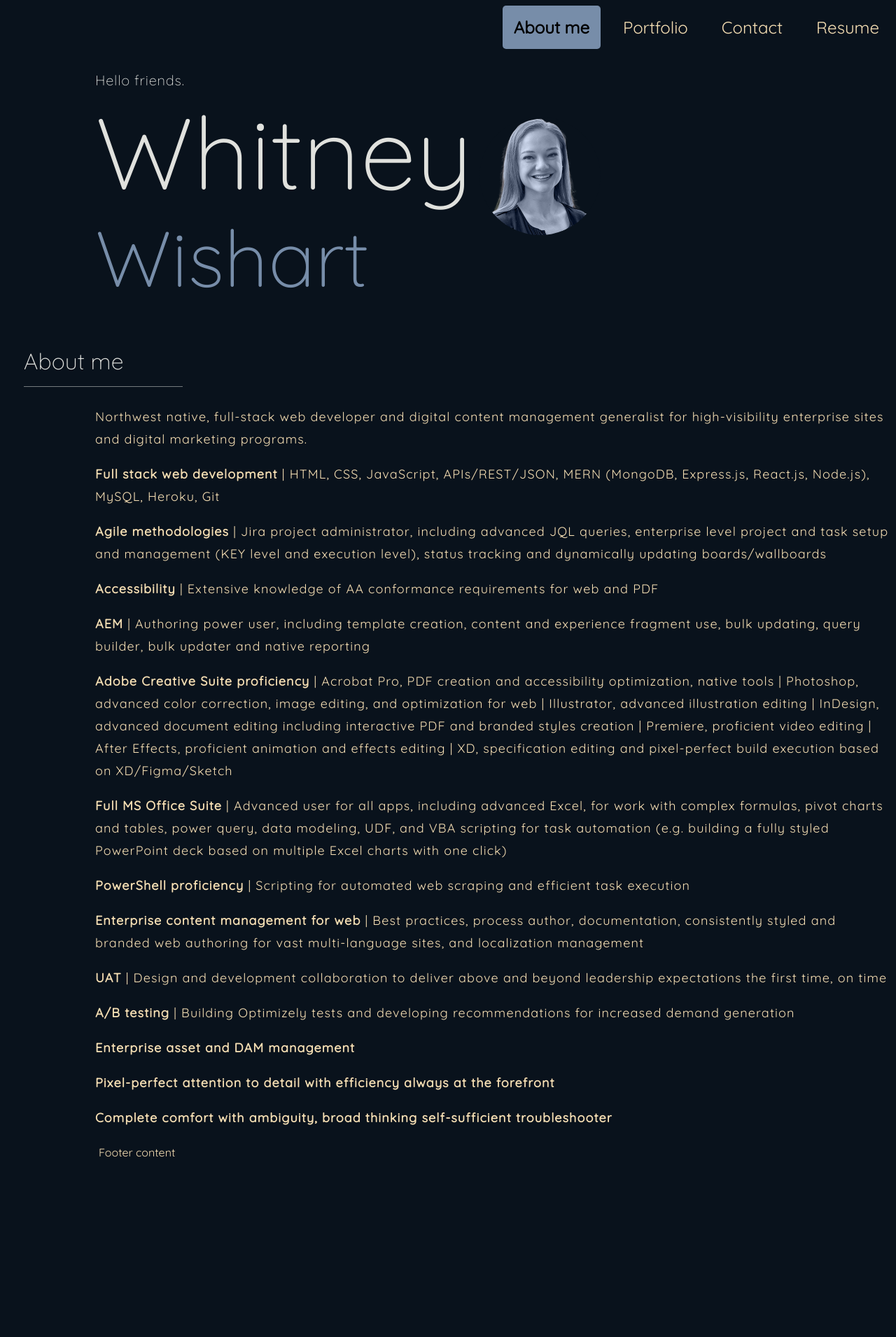
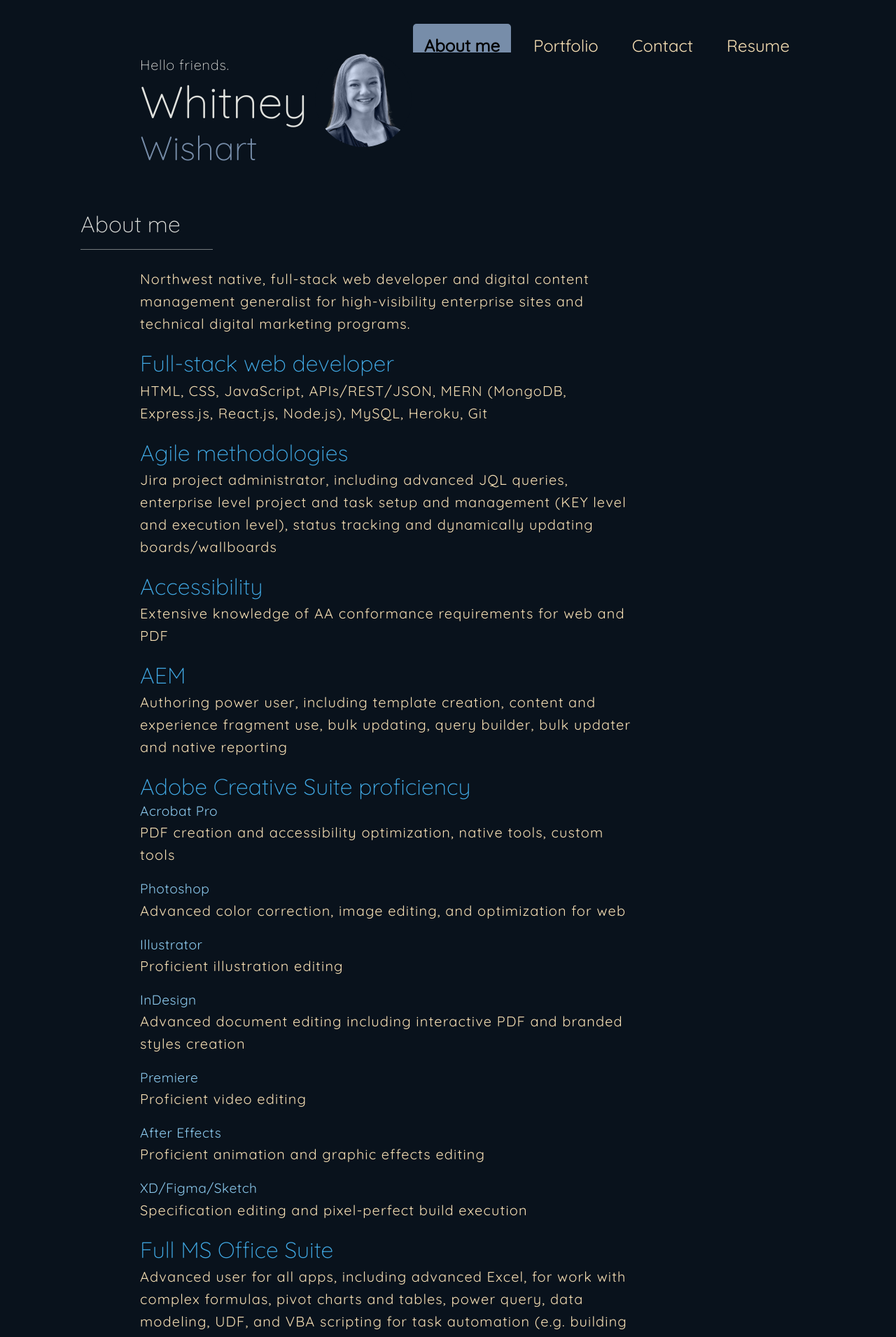
Before and after one commit to whitneywishart/react-portfolio, a React (Create React App) app: page / in a window 1280 px wide. Shown: the top 1911 px of the page at 70% size. Before the commit the page ends 1670 px from the top, so only its background shows below. Built offline with nearby package versions, Linux system fonts and the light colour scheme.

Commit message:
add about me styles

```diff
--- a/src/App.css
+++ b/src/App.css
@@ -8,24 +8,18 @@
 }
 
 body {
-  padding-left: 10%;
+  padding: 2% 10% 3% 15%;
 }
 
-.portfolio-app {
-  display: flex;
-  flex-direction: column;
-  justify-content: flex-start;
-  width: 100%;
-  min-height: 100vh;
-  background: #09121C;
+
+p {
+  font-size: 20px;
+  color: wheat;
+  letter-spacing: .07rem;
+  line-height: 2rem;
+  margin-top: .2rem;
 }
 
-p {
-  font-size: 18px;
-  color: wheat;
-  letter-spacing: .07rem;
-  line-height: 2rem
-}
 
 .navigation-buttons {
   display: flex;
@@ -51,6 +45,7 @@ p {
 .name-container {
   display: flex;
   align-items: center;
+  margin-top: -5%;
 }
 
 .name-text {
@@ -58,10 +53,9 @@ p {
 }
 
 .photo img {
-  max-width: 50%;
+  max-width: 40%;
   border-radius: 50%;
 }
-
 
 
 h1 {
@@ -76,22 +70,31 @@ h2 {
   padding-bottom: 1rem;
 }
 
-.left-rail {
-  margin-left: -9%;
-  border-bottom: 1px solid rgb(224, 225, 221, .5);
-  width: 20%;
+h3 {
+  margin: auto;
+  color: rgb(66, 171, 231);
+  font-size: 2rem;
+  font-weight: 200;
+}
+
+h4 {
+  color: #8BC8EC;
+  margin: .2rem 0rem .2rem 0rem;
+  font-weight: 400;
+  letter-spacing: .03rem;
+  font-size: 1.2rem;
 }
 
 /* Hero name styling */
 .name-h1 {
-  font-size: 9rem;
+  font-size: 4rem;
   color: #e0e1dd;
   font-weight: 100;
 
 }
 
 .name-h2 {
-  font-size: 7rem;
+  font-size: 3rem;
   color: #778da9;
   font-weight: 100;
   margin-top: -1.75%;
@@ -106,18 +109,17 @@ h2 {
   padding-top: 2rem;
 }
 
-h3 {
-  font-size: 1.5rem;
-  color: #e0e1dd;
-  font-weight: 200;
+.left-rail {
+  margin-left: -9%;
+  border-bottom: 1px solid rgb(224, 225, 221, .5);
+  width: 20%;
 }
 
-h3 {
-  margin: auto;
-  color: rgb(66, 171, 231);
-  font-size: 2em
-}
 
 a {
   text-decoration: none;
 }
+
+.about {
+  padding-right: 25%;
+}
--- a/src/components/AboutMe.js
+++ b/src/components/AboutMe.js
@@ -4,52 +4,88 @@ const AboutMe = () => {
   return (
     <div>
       <h2 className='left-rail'>About me</h2>
-      <div>
+      <div className='about'>
 
         <p>
-          Northwest native, full-stack web developer and digital content management generalist for high-visibility enterprise sites and digital marketing programs.
+          Northwest native, full-stack web developer and digital content management generalist for high-visibility enterprise sites and technical digital marketing programs.
         </p>
+
+        <h3>Full-stack web developer</h3>
+        <p> HTML, CSS, JavaScript, APIs/REST/JSON, MERN (MongoDB, Express.js, React.js, Node.js), MySQL, Heroku, Git</p>
+
+        <h3>Agile methodologies</h3>
         <p>
-          <strong>Full stack web development</strong>  |  HTML, CSS, JavaScript, APIs/REST/JSON, MERN (MongoDB, Express.js, React.js, Node.js), MySQL, Heroku, Git
+          Jira project administrator, including advanced JQL queries, enterprise level project and task setup and management (KEY level and execution level), status tracking and dynamically updating boards/wallboards
         </p>
+
+        <h3>Accessibility</h3>
         <p>
-          <strong>Agile methodologies</strong>  |  Jira project administrator, including advanced JQL queries, enterprise level project and task setup and management (KEY level and execution level), status tracking and dynamically updating boards/wallboards
+          Extensive knowledge of AA conformance requirements for web and PDF
         </p>
+
+        <h3>AEM</h3>
         <p>
-          <strong>Accessibility</strong>  |  Extensive knowledge of AA conformance requirements for web and PDF
+          Authoring power user, including template creation, content and experience fragment use, bulk updating, query builder, bulk updater and native reporting
         </p>
+
+        <h3>Adobe Creative Suite proficiency</h3>
+        <h4>Acrobat Pro</h4>
+        <p>PDF creation and accessibility optimization, native tools, custom tools</p>
+
+        <h4>Photoshop</h4>
+        <p>Advanced color correction, image editing, and optimization for web</p>
+
+        <h4>Illustrator</h4>
+        <p>Proficient illustration editing</p>
+
+        <h4>InDesign</h4>
+        <p>Advanced document editing including interactive PDF and branded styles creation</p>
+
+        <h4>Premiere</h4>
+        <p>Proficient video editing</p>
+
+        <h4>After Effects</h4>
+        <p>Proficient animation and graphic effects editing</p>
+
+        <h4>XD/Figma/Sketch</h4>
+        <p>Specification editing and pixel-perfect build execution</p>
+
+        <h3>Full MS Office Suite</h3>
         <p>
-          <strong>AEM</strong>  |  Authoring power user, including template creation, content and experience fragment use, bulk updating, query builder, bulk updater and native reporting
+          Advanced user for all apps, including advanced Excel, for work with complex formulas, pivot charts and tables, power query, data modeling, UDF, and VBA scripting for task automation (e.g. building a fully styled PowerPoint deck based on multiple Excel charts with one click)
         </p>
+        <h3>PowerShell proficiency</h3>
         <p>
-          <strong>Adobe Creative Suite proficiency</strong>  |  Acrobat Pro, PDF creation and accessibility optimization, native tools  |  Photoshop, advanced color correction, image editing, and optimization for web  |  Illustrator, advanced illustration editing  |  InDesign, advanced document editing including interactive PDF and branded styles creation  |  Premiere, proficient video editing  |  After Effects, proficient animation and effects editing  |  XD, specification editing and pixel-perfect build execution based on XD/Figma/Sketch</p>
+          Scripting for automated web scraping and efficient task execution
+        </p>
+
+        <h3>Enterprise content management for web</h3>
+        <p>
+          Best practices, process author, documentation, consistently styled and branded web authoring for vast multi-language sites, and localization management
+        </p>
+
+        <h3>UAT</h3>
+        <p>
+          Design and development collaboration to deliver above and beyond leadership expectations the first time, on time
+        </p>
+
+        <h3>A/B testing</h3>
+        <p>
+          Building Optimizely tests and developing recommendations for increased demand generation
+        </p>
+        <h3>Enterprise asset and DAM management</h3>
+        <p>
+        </p>
+        <h3>Pixel-perfect attention to detail with efficiency always at the forefront</h3>
+        <p>
+        </p>
+
+        <h3>Complete comfort with ambiguity, broad thinking self-sufficient troubleshooter</h3>
 
         <p>
-          <strong>Full MS Office Suite</strong>  |  Advanced user for all apps, including advanced Excel, for work with complex formulas, pivot charts and tables, power query, data modeling, UDF, and VBA scripting for task automation (e.g. building a fully styled PowerPoint deck based on multiple Excel charts with one click)
-        </p>
-        <p>
-          <strong>PowerShell proficiency</strong>  |  Scripting for automated web scraping and efficient task execution
-        </p>
-        <p>
-          <strong>Enterprise content management for web</strong>  |  Best practices, process author, documentation, consistently styled and branded web authoring for vast multi-language sites, and localization management
-        </p>
-        <p>
-          <strong>UAT</strong>  |  Design and development collaboration to deliver above and beyond leadership expectations the first time, on time
-        </p>
-        <p>
-          <strong>A/B testing</strong>  |  Building Optimizely tests and developing recommendations for increased demand generation
-        </p>
-        <p>
-          <strong>Enterprise asset and DAM management</strong>
-        </p>
-        <p>
-          <strong>Pixel-perfect attention to detail with efficiency always at the forefront</strong>
-        </p>
-        <p>
-          <strong>Complete comfort with ambiguity, broad thinking self-sufficient troubleshooter</strong>
         </p>
       </div>
-    </div>
+    </div >
   );
 }
 
```
